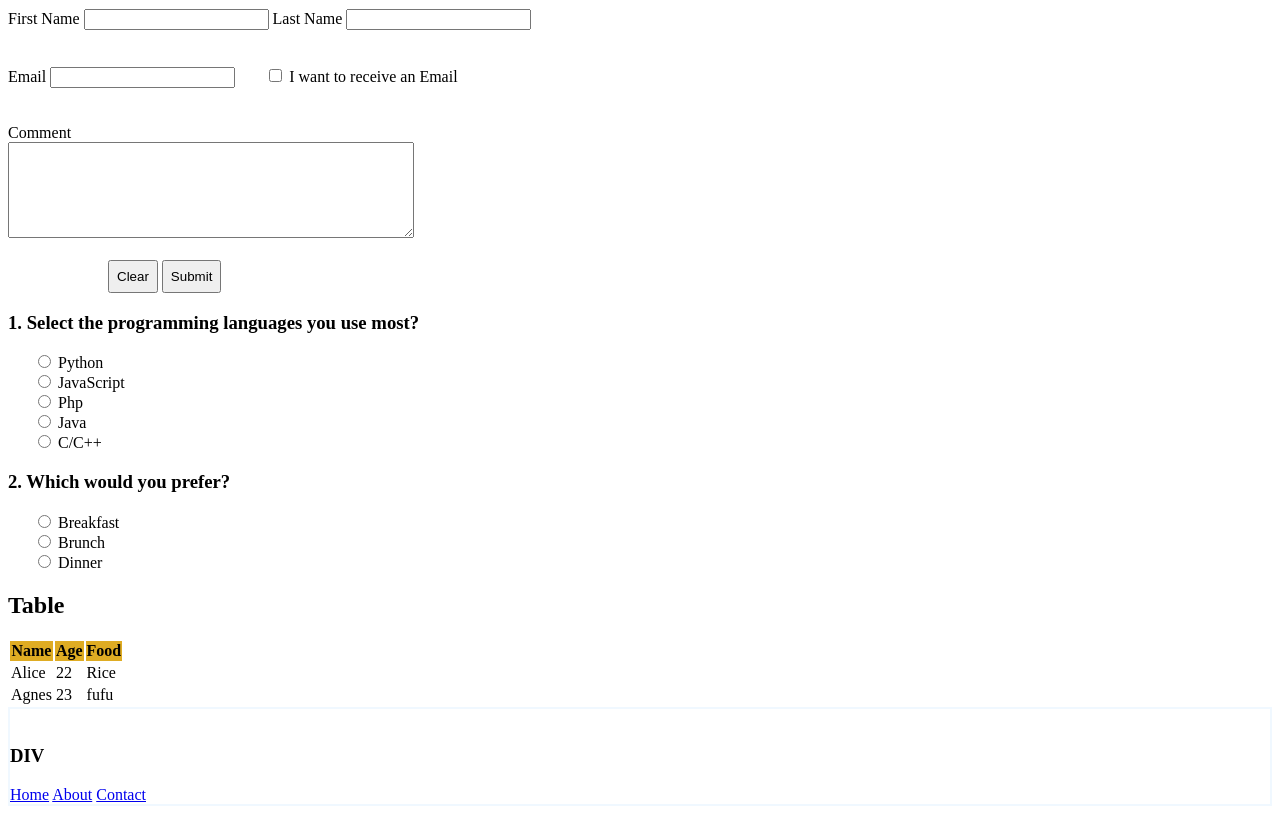
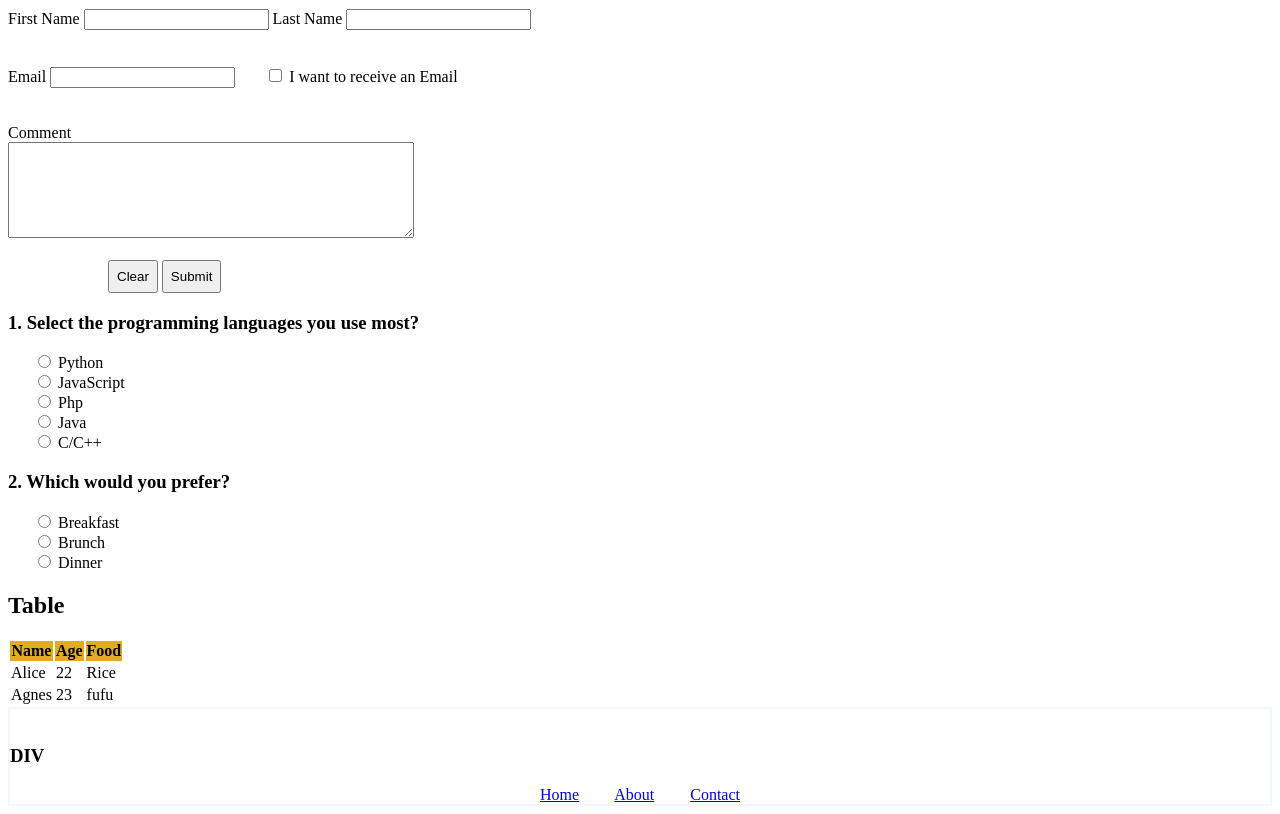
Before and after one commit to Lakyiere/Div-program, a plain HTML site: page index.html in a window 1280 px wide. Shown: the part 68-882 px from the top of the page. Drawn offline with Linux system fonts and the light colour scheme.

Commit message:
edits the styles of the nav header

```diff
--- a/index.html
+++ b/index.html
@@ -8,8 +8,18 @@
     <style>
       nav{
         border: 2px solid aliceblue;
-        display: flex;
       }
+      .navicons{
+        text-align: center;
+
+      }
+      .home{
+       padding-right: 2rem;
+      }
+      .about{
+       padding-right: 2rem;
+      }
+
     </style>
   </head>
 
@@ -167,9 +177,9 @@
         <img src="" alt=""><h3>DIV</h3>
       </div>
 <div class="navicons">
-  <a href="#">Home</a>
-  <a href="#">About</a>
-  <a href="#">Contact</a>
+  <a href="#" class="home">Home</a>
+  <a href="#" class="about">About</a>
+  <a href="#" class="contact">Contact</a>
 </div>
       </div>
     </nav>
```
